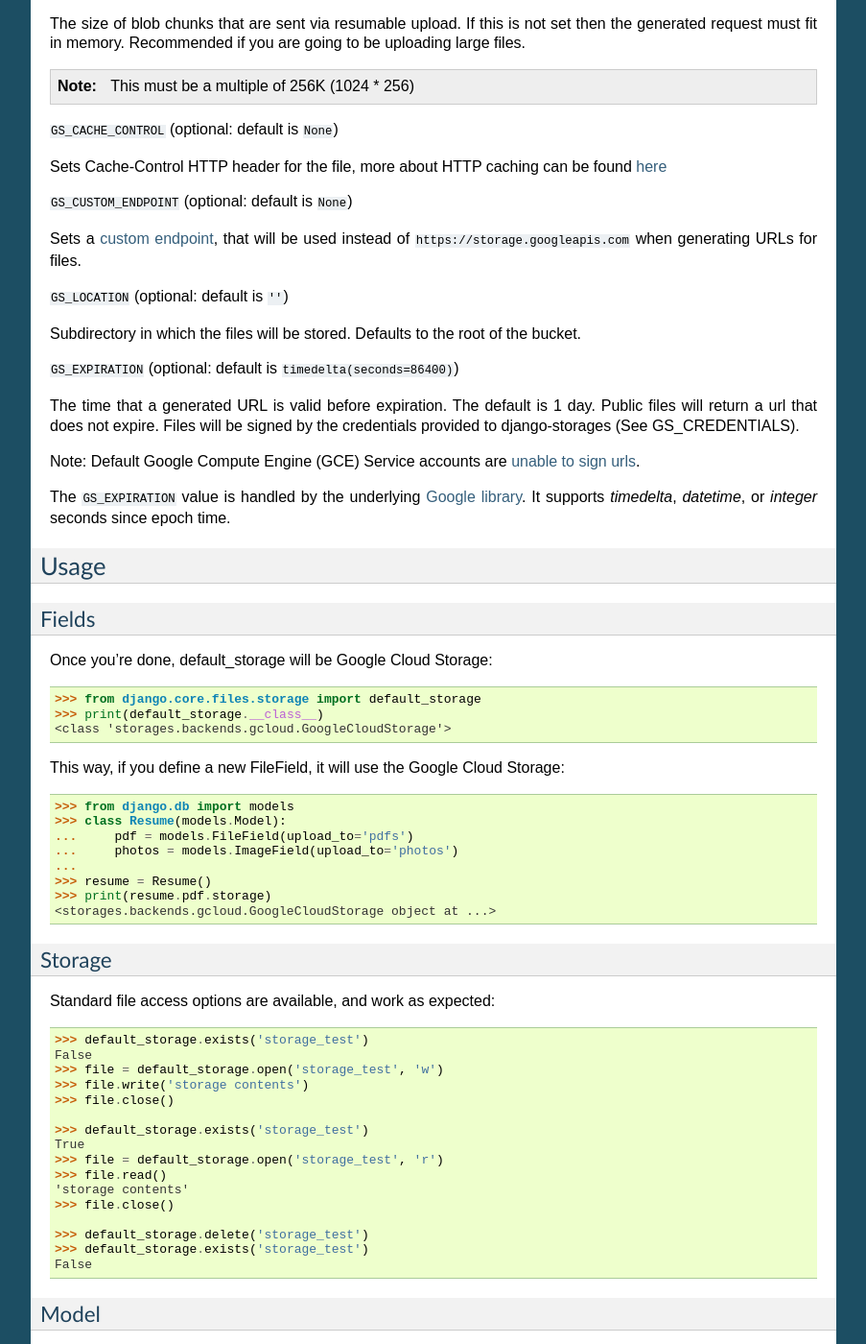
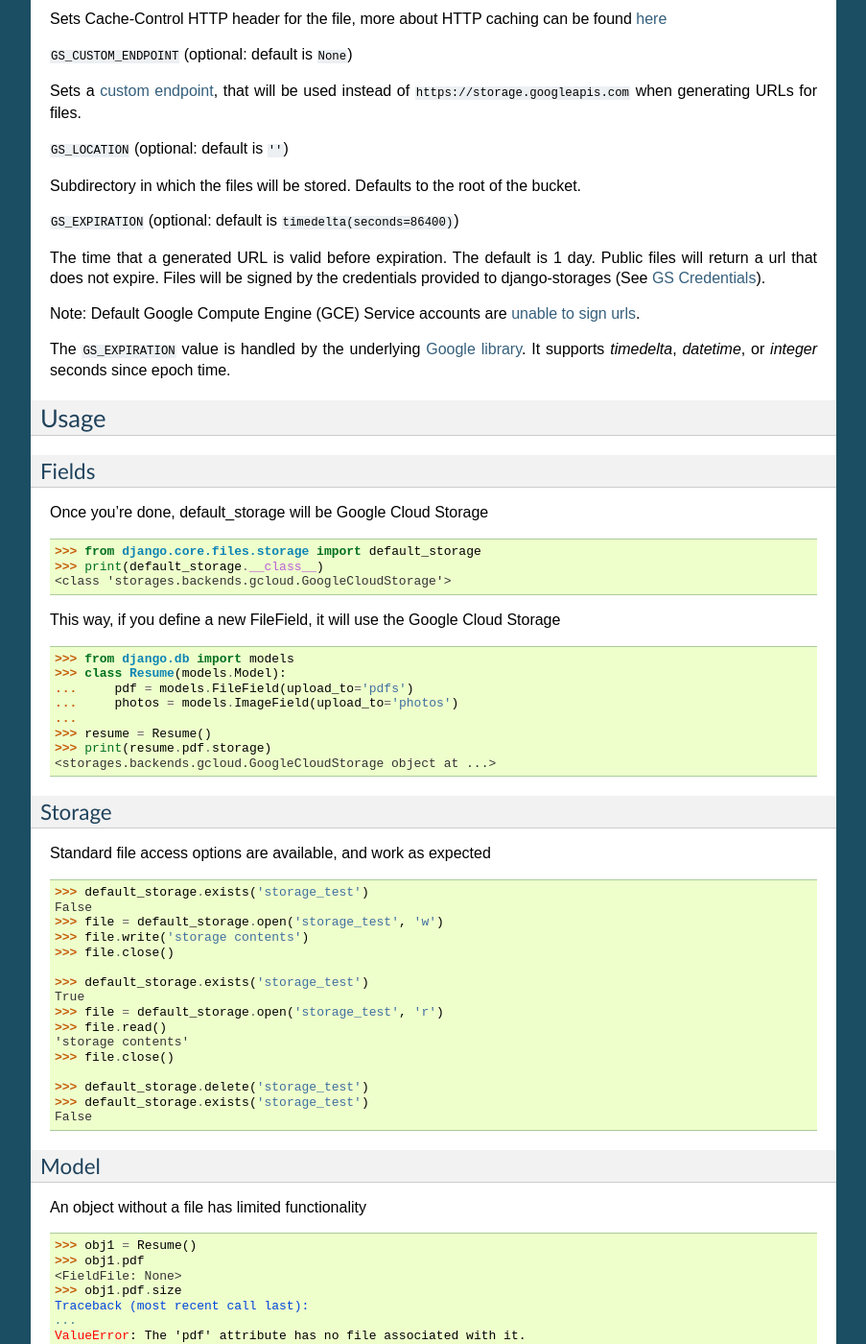
Before and after one commit to jschneier/django-storages, a Sphinx documentation site: the page built from docs/backends/gcloud.rst, in a window 1280 px wide and 1400 px high, scrolled down 2562 px. Shown: the whole window at 96% size, without its empty margins (198-1101 px from the left). Built offline with Sphinx 7.4.7, drawn with Linux system fonts in a browser that asks for light colours; some of the changed text lies outside the part shown.

Commit message:
[gcloud] Clean up documentation

```diff
--- a/docs/backends/gcloud.rst
+++ b/docs/backends/gcloud.rst
@@ -38,24 +38,29 @@
 
 Getting Started
 ---------------
-Set the default storage and bucket name in your settings.py file:
+Set the default storage and bucket name in your settings.py file
 
-::
+.. code-block:: python
 
     DEFAULT_FILE_STORAGE = 'storages.backends.gcloud.GoogleCloudStorage'
     GS_BUCKET_NAME = 'YOUR_BUCKET_NAME_GOES_HERE'
+
 
 To allow ``django-admin`` collectstatic to automatically put your static files in your bucket set the following in your settings.py::
 
     STATICFILES_STORAGE = 'storages.backends.gcloud.GoogleCloudStorage'
 
-Once you're done, default_storage will be Google Cloud Storage::
+Once you're done, default_storage will be Google Cloud Storage
+
+.. code-block:: python
 
     >>> from django.core.files.storage import default_storage
     >>> print(default_storage.__class__)
     <class 'storages.backends.gcloud.GoogleCloudStorage'>
 
-This way, if you define a new FileField, it will use the Google Cloud Storage::
+This way, if you define a new FileField, it will use the Google Cloud Storage
+
+.. code-block:: python
 
     >>> from django.db import models
     >>> class Resume(models.Model):
@@ -104,7 +109,7 @@
 translated.)
 
 For most cases, the blob will need to be set to the ``publicRead`` ACL in order for the file to be viewed.
-If GS_DEFAULT_ACL is not set, the blob will have the default permissions set by the bucket.
+If ``GS_DEFAULT_ACL`` is not set, the blob will have the default permissions set by the bucket.
 
 ``publicRead`` files will return a public, non-expiring url. All other files return
 a signed (expiring) url.
@@ -165,7 +166,7 @@
 
 The time that a generated URL is valid before expiration. The default is 1 day.
 Public files will return a url that does not expire. Files will be signed by
-the credentials provided to django-storages (See GS_CREDENTIALS).
+the credentials provided to django-storages (See :ref:`GS Credentials <gs-creds>`).
 
 Note: Default Google Compute Engine (GCE) Service accounts are
 `unable to sign urls <https://googlecloudplatform.github.io/google-cloud-python/latest/storage/blobs.html#google.cloud.storage.blob.Blob.generate_signed_url>`_.
@@ -180,13 +181,17 @@
 Fields
 ^^^^^^
 
-Once you're done, default_storage will be Google Cloud Storage::
+Once you're done, default_storage will be Google Cloud Storage
+
+.. code-block:: python
 
     >>> from django.core.files.storage import default_storage
     >>> print(default_storage.__class__)
     <class 'storages.backends.gcloud.GoogleCloudStorage'>
 
-This way, if you define a new FileField, it will use the Google Cloud Storage::
+This way, if you define a new FileField, it will use the Google Cloud Storage
+
+.. code-block:: python
 
     >>> from django.db import models
     >>> class Resume(models.Model):
@@ -200,7 +205,9 @@
 Storage
 ^^^^^^^
 
-Standard file access options are available, and work as expected::
+Standard file access options are available, and work as expected
+
+.. code-block:: python
 
     >>> default_storage.exists('storage_test')
     False
@@ -222,7 +229,9 @@
 Model
 ^^^^^
 
-An object without a file has limited functionality::
+An object without a file has limited functionality
+
+.. code-block:: python
 
     >>> obj1 = Resume()
     >>> obj1.pdf
@@ -232,7 +241,9 @@
     ...
     ValueError: The 'pdf' attribute has no file associated with it.
 
-Saving a file enables full functionality::
+Saving a file enables full functionality
+
+.. code-block:: python
 
     >>> obj1.pdf.save('django_test.txt', ContentFile('content'))
     >>> obj1.pdf
@@ -242,7 +253,9 @@
     >>> obj1.pdf.read()
     'content'
 
-Files can be read in a little at a time, if necessary::
+Files can be read in a little at a time, if necessary
+
+.. code-block:: python
 
     >>> obj1.pdf.open()
     >>> obj1.pdf.read(3)
@@ -252,7 +265,9 @@
     >>> '-'.join(obj1.pdf.chunks(chunk_size=2))
     'co-nt-en-t'
 
-Save another file with the same name::
+Save another file with the same name
+
+.. code-block:: python
 
     >>> obj2 = Resume()
     >>> obj2.pdf.save('django_test.txt', ContentFile('more content'))
@@ -261,7 +276,9 @@
     >>> obj2.pdf.size
     12
 
-Push the objects into the cache to make sure they pickle properly::
+Push the objects into the cache to make sure they pickle properly
+
+.. code-block:: python
 
     >>> cache.set('obj1', obj1)
     >>> cache.set('obj2', obj2)
```
Also changed, not shown: other parts of docs/backends/gcloud.rst (+4 -8 lines).
